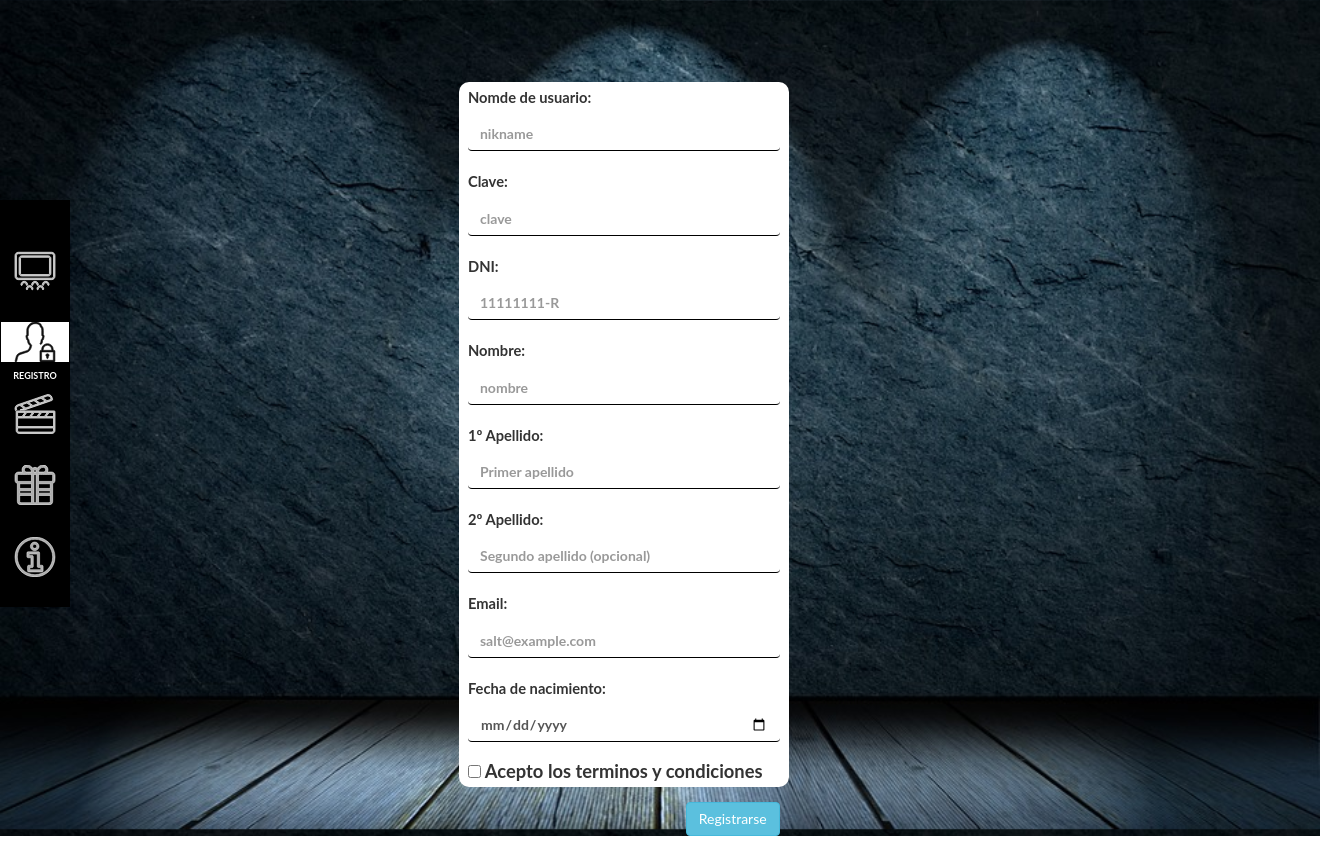
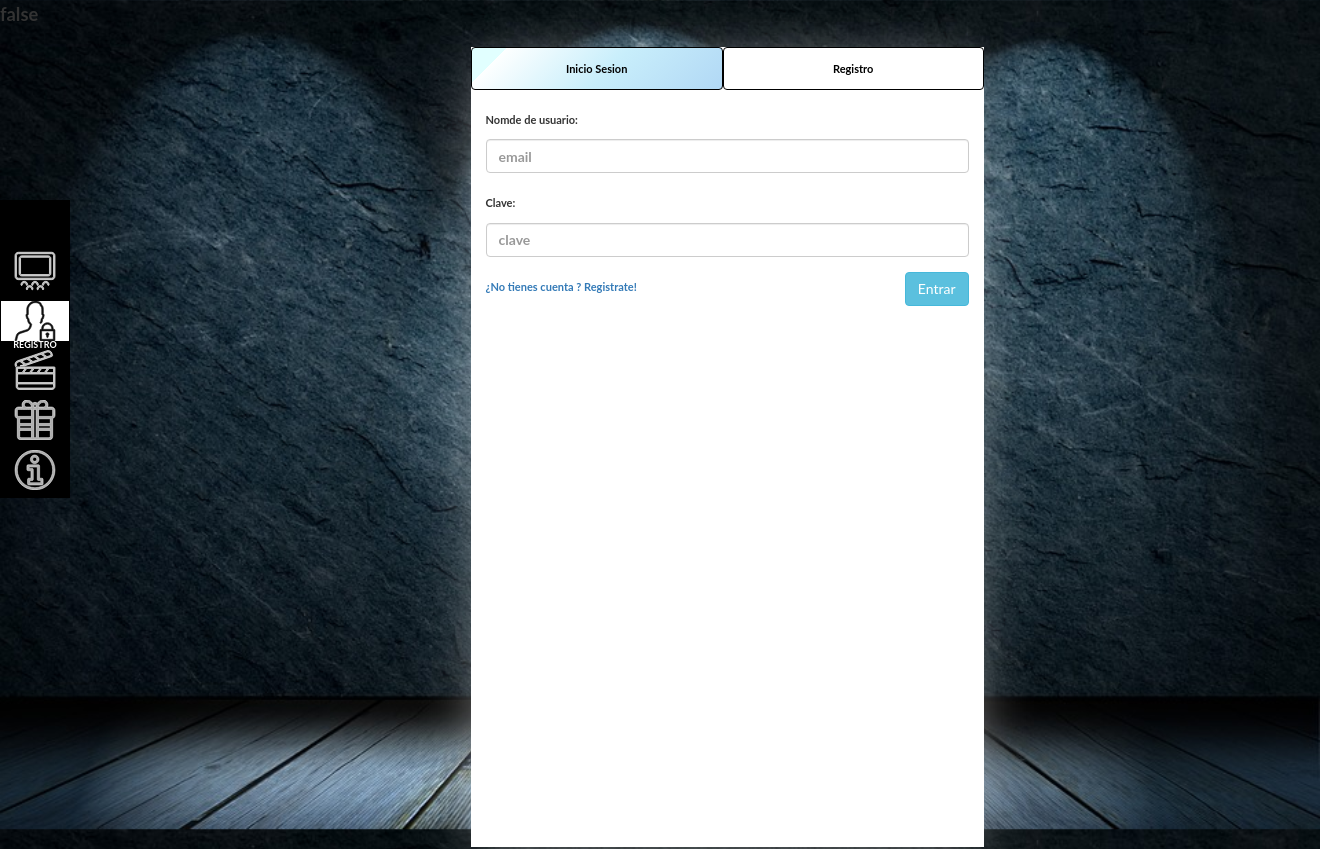
Before and after one commit to Raidhael/ProyectoFinal, a PHP site: page /registro.php in a window 1320 px wide. Run offline with PHP 8.4, Linux system fonts and the light colour scheme.

Commit message:
A tomar por saco

```diff
--- a/assets/css/ss-registro.css
+++ b/assets/css/ss-registro.css
@@ -1,36 +1,3 @@
-html{
-    background: url(../images/JPG/1.jpg) no-repeat center center fixed;
-    -webkit-background-size: cover;
-    -moz-background-size: cover;
-    -o-background-size: cover;
-    background-size: cover;
-}
-form ,main , .container-fluid, form *, body{
-    background: #fff;
-}
-form{
-    position: relative;
-    width: 90vw;
-    background: #fff;
-    height: 100%;
-}
-label {
-    font-size: 0.8em;
-}
-span[id*="alerta-"]{
-    color:red;
-    font-weight: bold;
-    font-size: 0.8em;
-}
-
-#ss-registro input:not(input[type='submit']) {
-    border:none;
-
-    border-bottom: 1px solid black;
-    transition: 1s;
-    background: #fff;
-    box-shadow: none;
-}
 .has-error{
     border:none;
     border-bottom: 2px solid red!important;
@@ -40,6 +7,40 @@
     border:none;
     border-bottom: 2px solid rgb(72, 255, 0)!important;
 }
+#ss-registro input:not(input[type='submit']) {
+    border:none;
+    border-bottom: 1px solid black;
+    transition: 1s;
+    background: #fff!important;
+    box-shadow: none;
+}
+span[id*="alerta-"]{
+    color:red;
+    font-weight: bold;
+    font-size: 0.8em;
+}
+
+
+
+
+.ss-registro-wrapper{
+    position: relative;
+    width: 100vw;
+    background: #fff;
+
+}
+
+
+
+label {
+    font-size: 0.8em;
+}
+
+
+a {
+    font-size : 0.6em!important;
+}
+
 @media only screen and (min-width: 1080px) {
     html{
         background: url(../images/JPG/1.jpg) no-repeat center center fixed;
@@ -48,23 +49,42 @@
         -o-background-size: cover;
         background-size: cover;
     }
-    form ,main , .container-fluid, form *,  body{
+    form ,main , .container, form *,  body{
         background: transparent;
     }
+
+    .ss-registro-wrapper{
+        position: relative;
+        top:1vh;
+        width: 45%;
+        margin: auto;
+
+        background: #fff;
+        height: 100%;
+        -webkit-box-shadow: -1px 7px 54px -8px rgba(255,255,255,0.49);
+        -moz-box-shadow: -1px 7px 54px -8px rgba(255,255,255,0.49);
+        box-shadow: -1px 7px 54px -8px rgba(255,255,255,0.49);
+    }
     form{
-        position: relative;
-        width: 25vw!important;
-        top:9vh;
-        left: 30%;
-        background: #fff;
-        height: auto!important;
-        padding-left:0.5em;
-        padding-right:0.5em;
+        margin:15px;
+    }
+    label , span{
+        font-size: 0.6em;
+    }
+    ul.nav-pills li a{
+        font-size: 0.7em;
+        color:black;
+        padding: 0.5em;
+        border:1px double black;
 
-        border-radius: 10px;
     }
-    label {
+    ul.nav-pills li:hover a{
+        background: rgba(4, 197, 231, 0.199)!important;
+    }
+    ul.nav-pills li.active a{
+        color:rgb(0, 0, 0)!important;
+        background:  linear-gradient(135deg, rgba(225,255,255,1) 0%,rgba(225,255,255,1) 7%,rgba(225,255,255,1) 12%,rgba(253,255,255,1) 12%,rgba(230,248,253,1) 30%,rgba(200,238,251,1) 54%,rgba(190,228,248,1) 75%,rgba(177,216,245,1) 100%)!important;
+
         font-size: 0.8em;
     }
-
 }
--- a/assets/js/ss-registro.js
+++ b/assets/js/ss-registro.js
@@ -1,6 +1,12 @@
 $(function () {
 validaFormulario();
 envioFormulario();
+
+
+$('a#login').click(function () {
+    if ($('#ss-sesion').hasClass('active')) $('#ss-sesion').removeClass('active');
+    $('#ss-registrate').addClass('active');
+});
 });
 
 
@@ -223,10 +229,10 @@
             var ape_2 = $('#ape_2').val();
             var email = $('#email').val();
             var date = $('#date').val();
-            var $correcto =$.ajax({
+            $.ajax({
                 url: 'includes/ajax/validaFormulario.ajax.php',
                 type: 'post',
-                dataType: 'text',
+                dataType: 'json',
                 data: {'nickname':nickname, 'password':pwd,'dni':dni,'nombre':nombre, 'ape_1':ape_1, 'ape_2':ape_2,'email': email,
                 'fecha': date},
                 success: function (data){
--- a/includes/navbar.inc.php
+++ b/includes/navbar.inc.php
@@ -1,3 +1,4 @@
+
 <nav class="ss-navBar">
     <div class="ss-navigation">
         <span></span>
--- /dev/null
+++ b/includes/sesiones/sesion.inc.php
@@ -0,0 +1,4 @@
+<?php
+ini_set('session.name','ss-tuCine');
+session_start();
+?>
--- a/registro.php
+++ b/registro.php
@@ -1,3 +1,37 @@
+<?php
+    $alerta = '';
+    if (isset($_POST['email']) && $_POST['email'] != null && isset($_POST['clave']) && $_POST['clave'] != null) {
+        $bandera = true;
+        require_once '../conexiones/conexion-global.php';
+        $sql = $conexion->prepare ('SELECT * FROM usuario WHERE email like :email ');
+        $sql->bindParam(':email', $_POST['email']);
+       if ($existe = $sql->exectute()){
+            if ($existe->fetchColumn() > 0){
+                $existe = $existe->fetch(PDO::FETCH_ASSOC);
+                $hash = $existe['clave'];
+                $pass=$_POST['clave'];
+                if (password_verify($pass,$hash)){
+                    $tipo = $existe['tipo'];
+                    $email = $existe['email'];
+                }
+            }
+       }else{
+           $bandera = false;
+           echo json_encode($bandera);
+       }
+    }else{
+        $bandera = false;
+        echo json_encode($bandera);
+    }
+
+
+
+
+
+
+?>
+
+
 <!DOCTYPE html>
 <html lang="es">
 <head>
@@ -15,7 +49,34 @@
 
 ?>
     <main class="ss-main-container">
-        <div class="container-fluid">
+        <section class="container">
+
+
+
+        <div class="ss-registro-wrapper">
+            <ul class="nav nav-pills nav-justified">
+                <li id="ss-sesion" class="active"><a data-toggle="pill" href="#login">Inicio Sesion</a></li>
+                <li id="ss-registrate"><a data-toggle="pill" href="#registro">Registro</a></li>
+            </ul>
+            <div class="tab-content">
+                <div id="login" class="tab-pane fade in active">
+                <form action="#" id="ss-login" method="post">
+                        <div class="form-group">
+                            <label for="email-login">Nomde de usuario:</label>
+                            <input type="text" name="email-login" class="form-control" id="email-login" placeholder="email" >
+                            <span id="alerta-login"><?=$alerta?></span>
+                        </div>
+                        <div class="form-group">
+                            <label for="clave-login">Clave:</label>
+                            <input type="password" class="form-control" name="pass" id="clave-login" placeholder="clave" >
+                            <span id="alerta-login"><?=$alerta?></span>
+                        </div>
+
+                            <a data-toggle="pill" href="#registro" id="login"> ¿No tienes cuenta ? Registrate!</a>
+                            <input type="submit" value="Entrar" class="btn btn-info pull-right">
+                    </form>
+                </div>
+                <div id="registro" class="tab-pane fade in">
                     <form action="#" id="ss-registro" method="post">
                         <div class="form-group">
                             <label for="nickname">Nomde de usuario:</label>
@@ -55,8 +116,11 @@
                         </div>
                         <input type="submit" value="Registrarse" class="btn btn-info pull-right">
                     </form>
+                </div>
+             </div>
+        </div><!-- WRAPPER-->
 
-        </div>
+        </section>
     </main>
 
 
```
Lines whose indentation alone changed are shown as unchanged.
